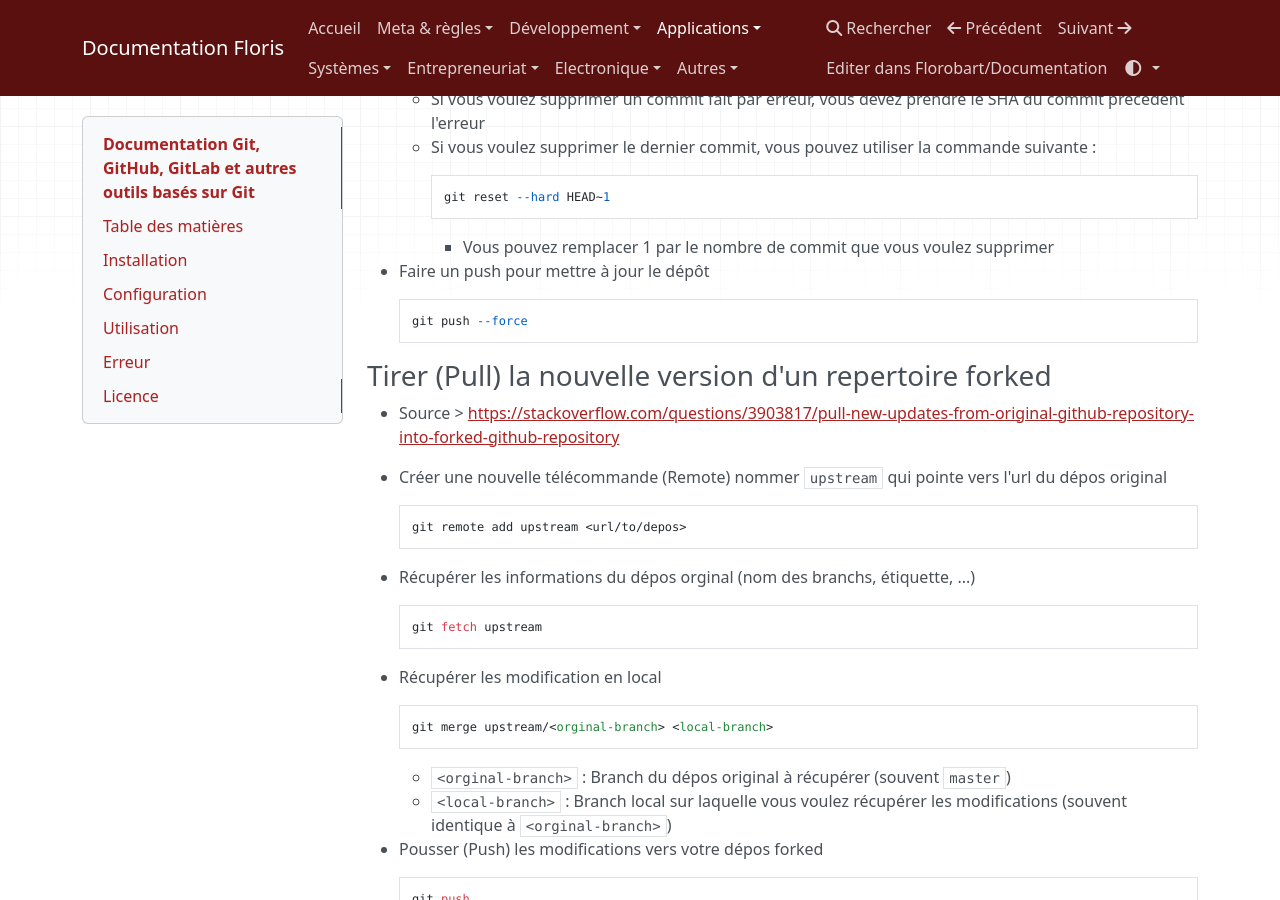
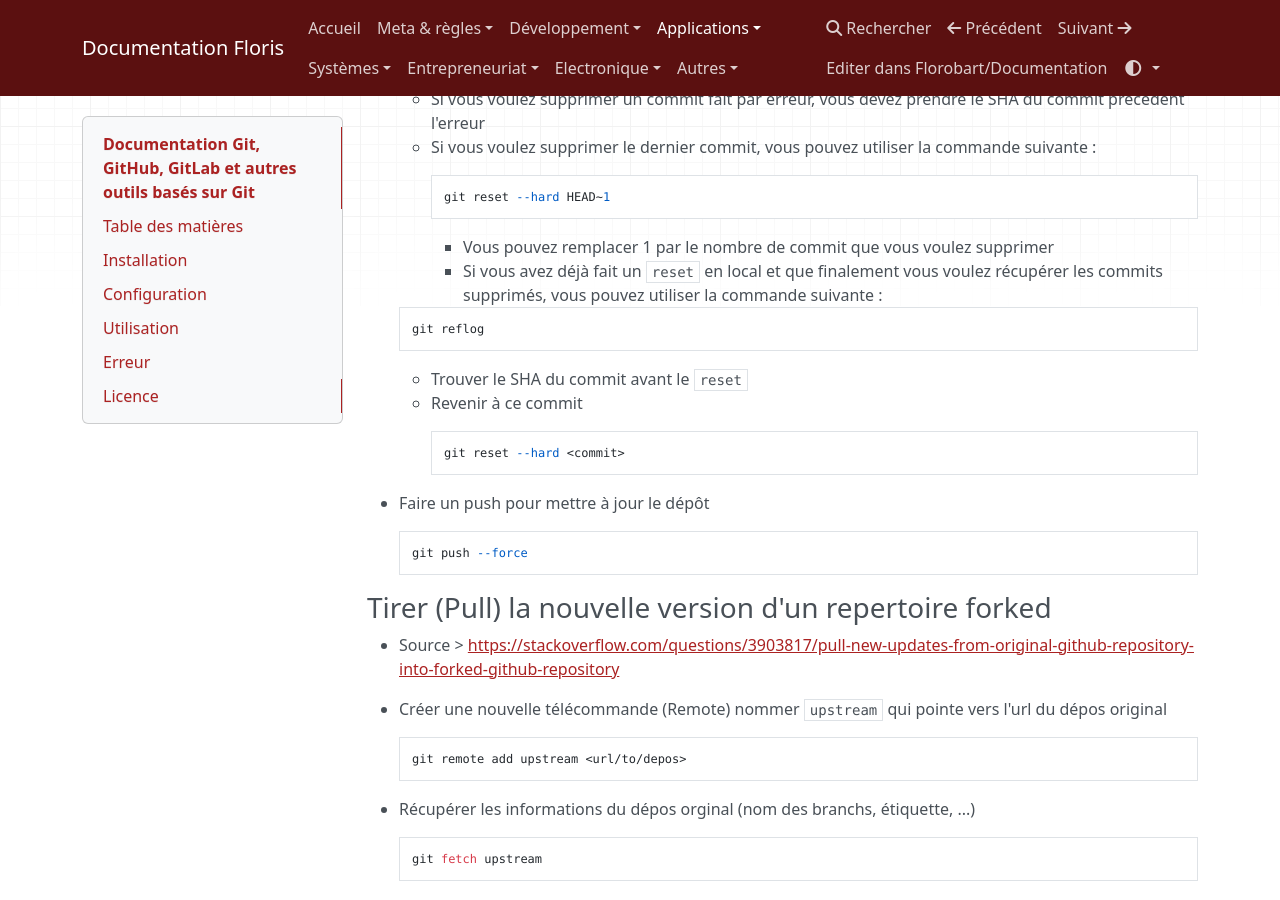
Before and after one commit to FloRobart/Documentations, an MkDocs documentation site: the page built from docs/02_applications/git.md, in a window 1280 px wide and 900 px high, scrolled down 6421 px. Built offline with MkDocs 1.6.1, drawn with Linux system fonts in a browser that asks for light colours; nearby versions of some CDN libraries.

Commit message:
feat(git): Add git reflog

````diff
--- a/docs/02_applications/git.md
+++ b/docs/02_applications/git.md
@@ -343,6 +343,18 @@ La documentation ci-dessous utilise deux comptes Github, avec deux clés SSH dif
         ```
 
         - Vous pouvez remplacer 1 par le nombre de commit que vous voulez supprimer
+- Si vous avez déjà fait un `reset` en local et que finalement vous voulez récupérer les commits supprimés, vous pouvez utiliser la commande suivante :
+
+    ```shell
+    git reflog
+    ```
+
+    - Trouver le SHA du commit avant le `reset`
+    - Revenir à ce commit
+
+        ```shell
+        git reset --hard <commit>
+        ```
 
 - Faire un push pour mettre à jour le dépôt
 
````
Also changed, not shown: docs/01_development/database/postgresql.md (+1 -0 lines).
